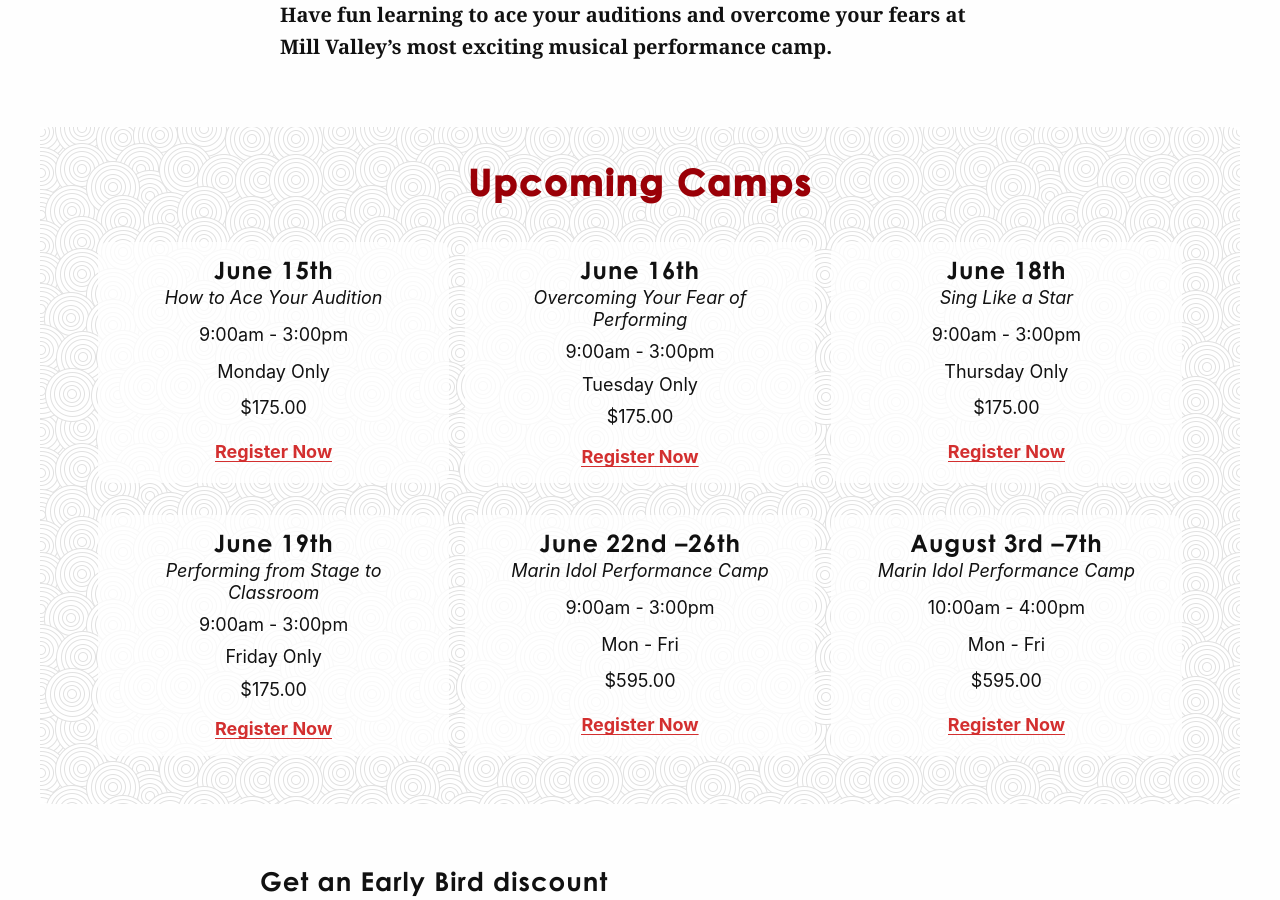
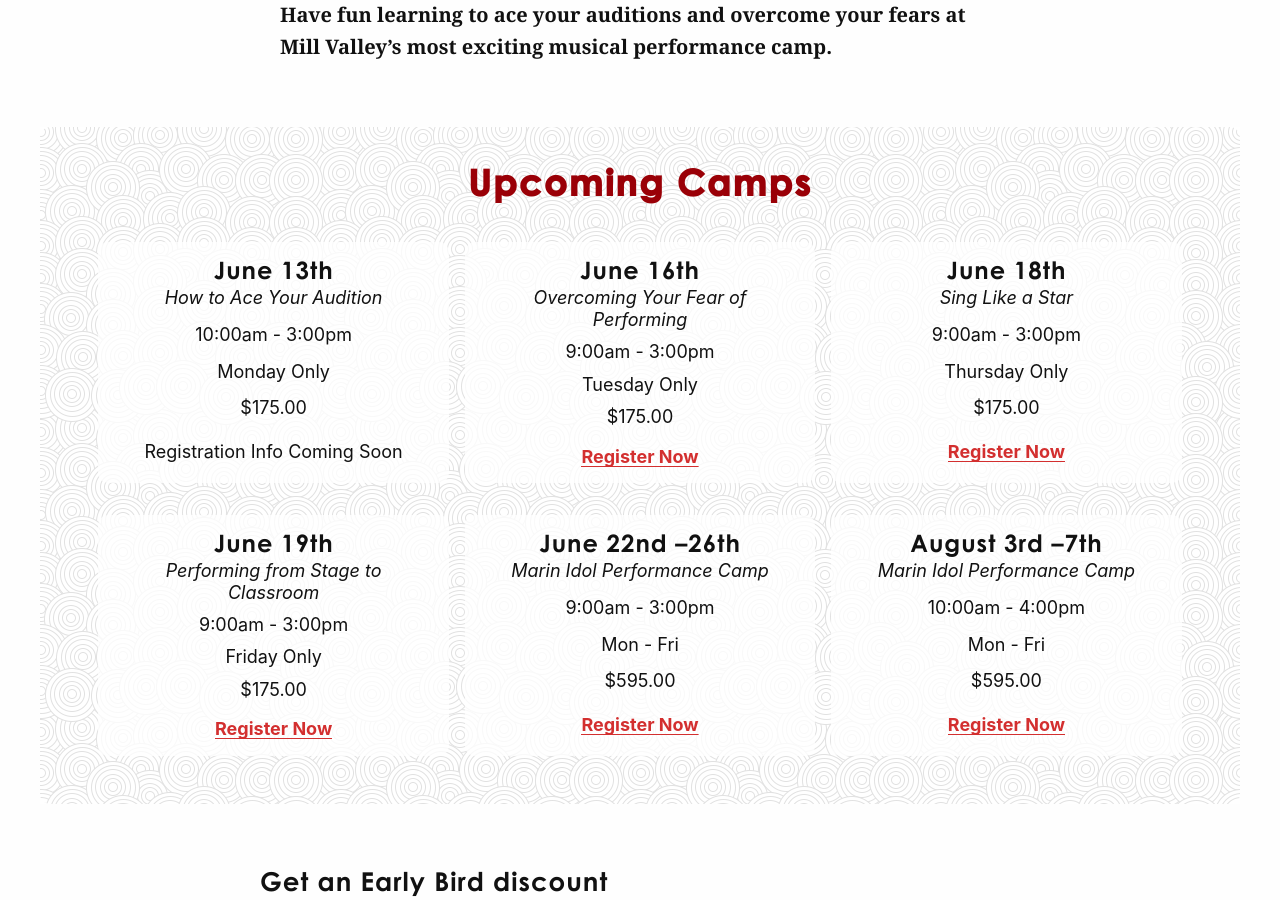
Before and after one commit to cchaiken/ccms, a Jekyll site: the page built from marin-idol-performance-camps.md, in a window 1280 px wide and 900 px high, scrolled down 1133 px. Built offline with Jekyll 4.4.1, drawn with Linux system fonts in a browser that asks for light colours; some web fonts are replaced.

Commit message:
Updated Marin Idol Performance Camps

```diff
--- a/marin-idol-performance-camps.md
+++ b/marin-idol-performance-camps.md
@@ -10,14 +10,13 @@
   sub: Marin Idol Performance Camps
 newsletter: true
 camps:
-- start_date: 2020-06-15 00:00:00 Z
-  end_date: 2020-06-15 00:00:00 Z
+- start_date: 2022-06-13 00:00:00 Z
+  end_date: 2022-06-13 00:00:00 Z
   description: How to Ace Your Audition
-  times: 9:00am - 3:00pm
+  times: 10:00am - 3:00pm
   days: Monday Only
   cost: "$175.00"
-  eventbrite: <a href="https://www.eventbrite.com/e/marin-idol-how-to-ace-your-audition-tickets-94958225609"
-    target="_blank">Register Now</a>
+  eventbrite: Registration Info Coming Soon
 - start_date: 2020-06-16 00:00:00 Z
   end_date: 2020-06-16 00:00:00 Z
   description: Overcoming Your Fear of Performing
```
